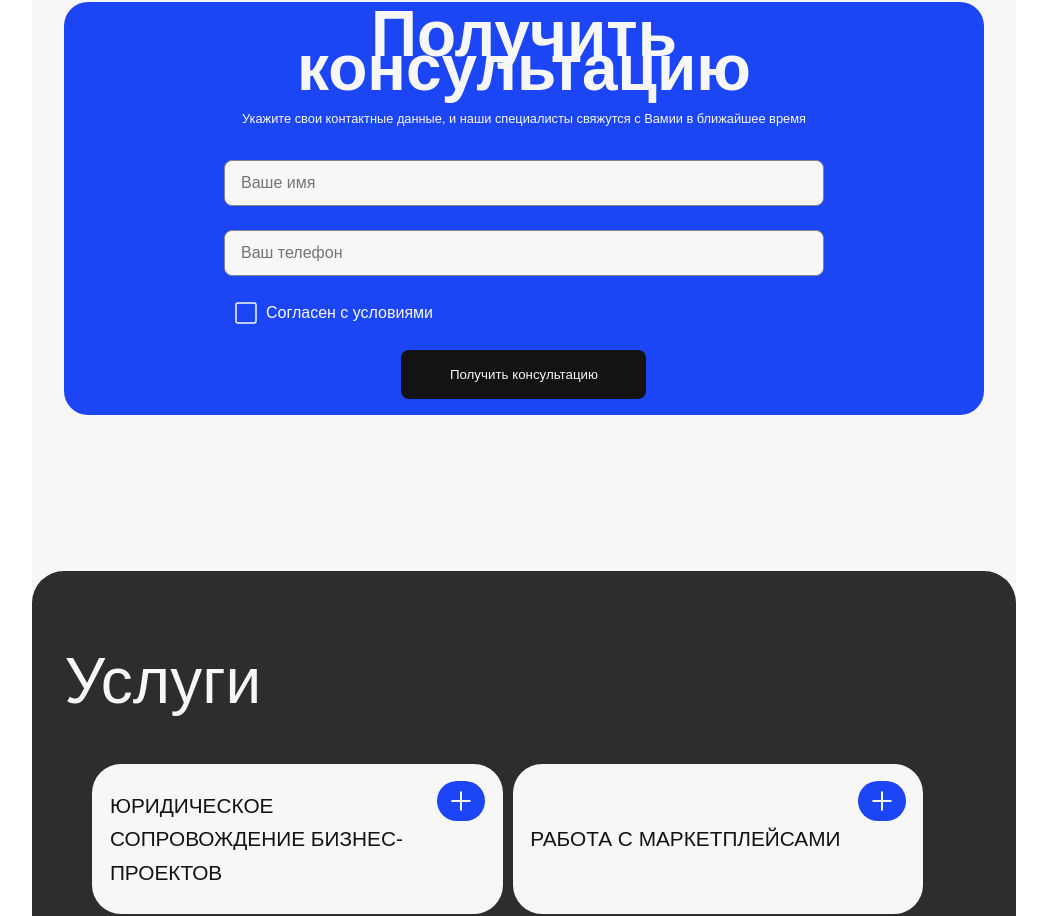
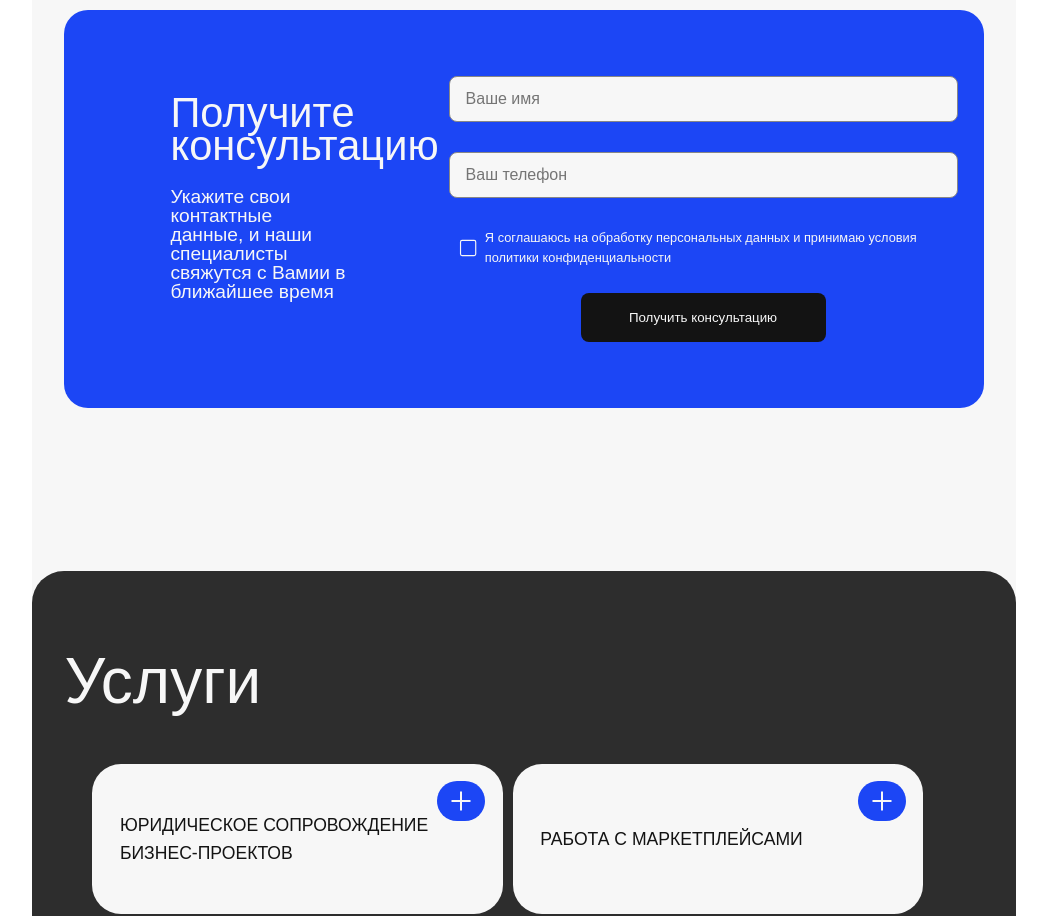
Before and after one commit to Primus-max/profit-group, a Vue app: page / in a window 1280 px wide. Shown: the part 2497-3413 px from the top of the page, without its empty margins (116-1163 px from the left). Built offline with nearby package versions, Linux system fonts and the light colour scheme; a web font is replaced by a local one.

Commit message:
[consultation] верстка десктопной версии сексии зявки на консультацию.

```diff
--- a/src/components/Service.vue
+++ b/src/components/Service.vue
@@ -47,7 +47,9 @@ const toggle = () => {
 }
 
 .service__title {
-    font-size: 1.3rem;
+    width: 50%;
+    padding-left: 10px;
+    font-size: 1.1rem;
     text-align: left;
     font-weight: var(--fw-medium);
     color: var(--color-black);
@@ -94,4 +96,18 @@ const toggle = () => {
     line-height: 1.5;
     color: var(--color-gray);
 }
+
+/* decktop */
+@media  (min-width: 1024px){
+    .service__title {
+    width: 100%;
+    padding-left: 10px;
+    font-size: 1.1rem;
+    text-align: left;
+    font-weight: var(--fw-medium);
+    color: var(--color-black);
+}
+}
+
+
 </style>
--- a/src/components/sections/GetConsultation.vue
+++ b/src/components/sections/GetConsultation.vue
@@ -2,12 +2,13 @@
     <BaseSection background="var(--color-white)" :z-index="4" has-radius>
         <div class="get-consultation__container">
             <div class="get-consultation__header">
-                <h2 class="get-consultation__title">Получить консультацию</h2>
+                <h2 class="get-consultation__title">Получитe консультацию</h2>
                 <p class="get-consultation__description">
                     Укажите свои контактные данные, и наши специалисты свяжутся с Вамии в ближайшее время
                 </p>
             </div>
             <div class="get-consultation__content">
+
                     <form class="get-consultation__form">
                         <div class="form-group">
                         <input type="text" placeholder="Ваше имя" class="form-input">
@@ -15,9 +16,10 @@
                         <div class="form-group">
                         <input type="tel" placeholder="Ваш телефон" class="form-input">
                         </div>
-                    <Checkbox v-model="isChecked" text="Согласен с условиями" />
+                        <Checkbox class="Checkbox" v-model="isChecked" text="Я соглашаюсь на обработку персональных данных и принимаю условия политики конфиденциальности" />
                         <button type="submit" @click.prevent class="form-submit">Получить консультацию</button>
                     </form>
+
             </div>
         </div>
     </BaseSection>
@@ -25,6 +27,7 @@
 
 <script setup>
 import { ref } from 'vue'
+
 import BaseSection from '@/components/sections/base/BaseSection.vue'
 import Checkbox from '@/components/elemets/CheckBox.vue'
 
@@ -112,6 +115,12 @@ const isChecked = ref(false)
     background-color: var(--color-black);
 }
 
+.Checkbox{
+    font-weight: var(--fw-light);
+    font-size: 0.8rem;
+    text-align: left;
+}
+
 @media (min-width: 768px) {
     .get-consultation__title {
         font-size: 3.25rem;
@@ -119,8 +128,50 @@ const isChecked = ref(false)
 }
 
 @media (min-width: 1024px) {
+    .get-consultation__content{
+        width: 100%;
+        height: 100%;
+        display: flex;
+    }
+    .get-consultation__header{
+        height: 100%;
+        width: 50%;
+        padding-top: 70px;
+        padding-left: 90px;
+        display: flex;
+        text-align: left;
+
+
+    }
+    .get-consultation__form{
+        width: 100%;
+        padding-top: 50px;
+        padding-inline: 10px;
+        padding-block-end: 50px;
+        display: flex;
+        font-size:1rem;
+    }
+
+    .form-input{
+    height: 90%;
+    }
+
     .get-consultation__title {
-        font-size: 4rem;
+        width: 40%;
+        font-size: 2.6rem;
+        font-weight: var(--fw-light);
+        text-align: left;
+    }
+
+    .get-consultation__description{
+        width: 67%;
+        font-size: 1.2rem;
+        font-weight:var(--fw-light)
+    }
+    .get-consultation__container{
+        width: 100%;
+        height: 100%;
+        display: flex;
     }
 }
 </style>
--- a/src/components/sections/Services.vue
+++ b/src/components/sections/Services.vue
@@ -155,7 +155,7 @@ const services = [
     display: flex;
     }
     .services__title{
-         font-size: 4rem;
+        font-size: 4rem;
         color: var(--color-white);
         font-weight: var(--fw-light);
     }
```
Lines whose indentation alone changed are shown as unchanged.
